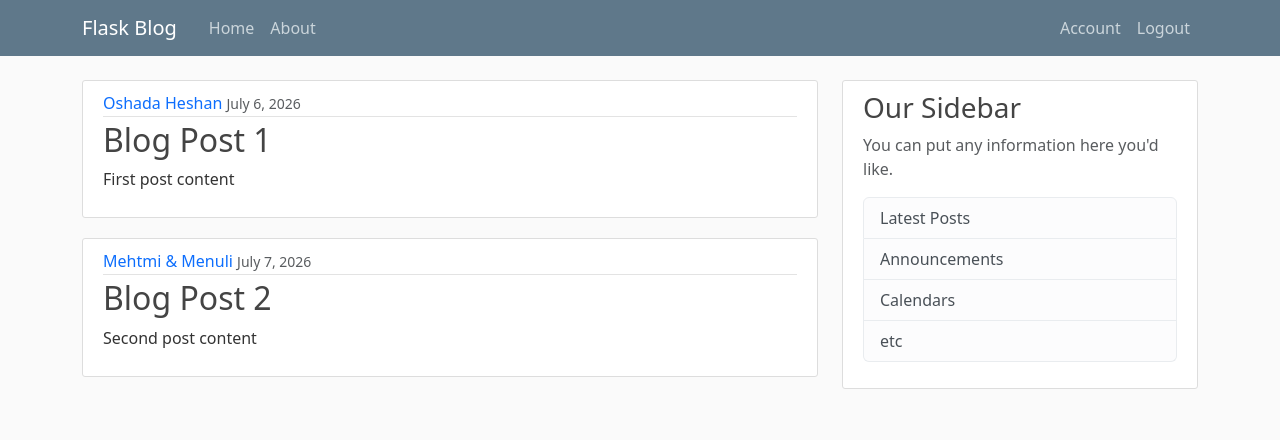
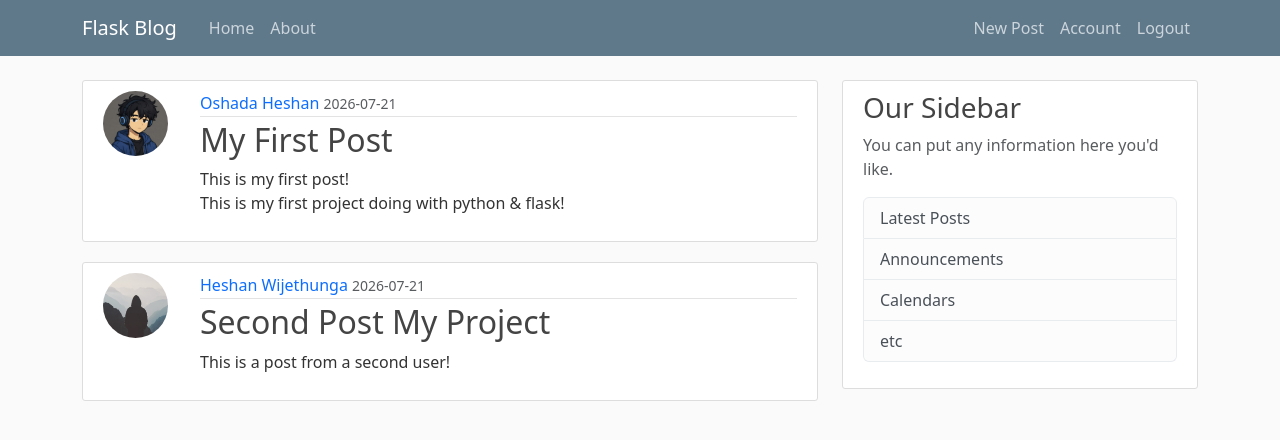
Before and after one commit to oshada-heshan/flask-blog, a Flask app: page / in a window 1280 px wide. Shown: the top 440 px of the page. Run offline with Flask 3, Linux system fonts and the light colour scheme; a user stored in the database is signed in.

Commit message:
Create Post

```diff
--- a/flaskblog/routes.py
+++ b/flaskblog/routes.py
@@ -3,27 +3,15 @@ import os
 from PIL import Image
 from flask import render_template, url_for, flash, redirect, request
 from flaskblog import app, db, bcrypt
-from flaskblog.forms import RegistrationForm, LoginForm, UpdateAccountForm
+from flaskblog.forms import RegistrationForm, LoginForm, UpdateAccountForm, PostForm
 from flaskblog.models import User, Post
 from flask_login import login_user, current_user, logout_user, login_required
 
-posts = [
-    {
-        'author' : 'Oshada Heshan',
-        'title' : 'Blog Post 1',
-        'content' : 'First post content',
-        'date_posted' : 'July 6, 2026'
-    },
-    {
-        'author' : 'Mehtmi & Menuli',
-        'title' : 'Blog Post 2',
-        'content' : 'Second post content',
-        'date_posted' : 'July 7, 2026'
-    }
-]
 
 @app.route("/")
+@app.route("/home")
 def home():
+    posts = Post.query.all()
     return render_template('home.html', posts=posts)
 
 @app.route("/about")
@@ -93,3 +81,22 @@ def account():
         form.email.data = current_user.email
     image_file = url_for('static', filename='profile_pics/' + current_user.image_file)
     return render_template('account.html', title='Account', image_file=image_file, form=form)
+
+
+@app.route("/post/new", methods=['GET', 'POST'])
+@login_required
+def new_post():
+    form = PostForm()
+    if form.validate_on_submit():
+        post = Post(title=form.title.data, content=form.content.data, author=current_user)
+        db.session.add(post)
+        db.session.commit()
+        flash('Your post has been created!', 'success')
+        return redirect(url_for('home'))
+    return render_template('create_post.html', title='New Post', form=form, legend='New Post')
+
+
+@app.route("/post/<int:post_id>")
+def post(post_id):
+    post = Post.query.get_or_404(post_id)
+    return render_template('post.html', title=post.title, post=post)
--- a/flaskblog/static/main.css
+++ b/flaskblog/static/main.css
@@ -30,6 +30,16 @@ h1, h2, h3, h4, h5, h6 {
   border: 1px solid #dddddd;
   border-radius: 3px;
   margin-bottom: 20px;
+}
+
+.post-container {
+  display: flex;
+  gap: 16px;
+  align-items: flex-start;
+}
+
+.post-content {
+  flex: 1;
 }
 
 .article-title {
--- a/flaskblog/templates/home.html
+++ b/flaskblog/templates/home.html
@@ -1,14 +1,17 @@
 {% extends "layout.html" %}
 {% block content %}
     {% for post in posts %}
-        <article class="media content-section">
-            <div class="media-body">
-                <div class="article-metadata">
-                    <a class="mr-2" href="#">{{ post.author }}</a>
-                    <small class="text-muted">{{ post.date_posted }}</small>
+        <article class="content-section">
+            <div class="post-container">
+                <img class="rounded-circle article-img" src="{{ url_for('static', filename='profile_pics/' + post.author.image_file) }}" alt="Profile picture">
+                <div class="post-content">
+                    <div class="article-metadata">
+                        <a class="author-name" href="#">{{ post.author.username }}</a>
+                        <small class="text-muted">{{ post.date_posted.strftime('%Y-%m-%d') }}</small>
+                    </div>
+                    <h2><a class="article-title" href="{{ url_for('post', post_id=post.id) }}">{{ post.title }}</a></h2>
+                    <p class="article-content">{{ post.content }}</p>
                 </div>
-                <h2><a class="article-title" href="#">{{ post.title }}</a></h2>
-                <p class="article-content">{{ post.content }}</p>
             </div>
         </article>
     {% endfor %}
--- a/flaskblog/templates/layout.html
+++ b/flaskblog/templates/layout.html
@@ -30,6 +30,7 @@
                     <!-- Navbar Right Side -->
                     <div class="navbar-nav ms-auto">
                         {% if current_user.is_authenticated %}
+                            <a class="nav-item nav-link" href="{{ url_for('new_post') }}">New Post</a>
                             <a class="nav-item nav-link" href="{{ url_for('account') }}">Account</a>
                             <a class="nav-item nav-link" href="{{ url_for('logout') }}">Logout</a>
                         {% else %}
```
Also changed, not shown: flaskblog/forms.py (+7 -1 lines), flaskblog/templates/create_post.html (added, +46 -0 lines), flaskblog/templates/post.html (added, +16 -0 lines), instance/site.db.
